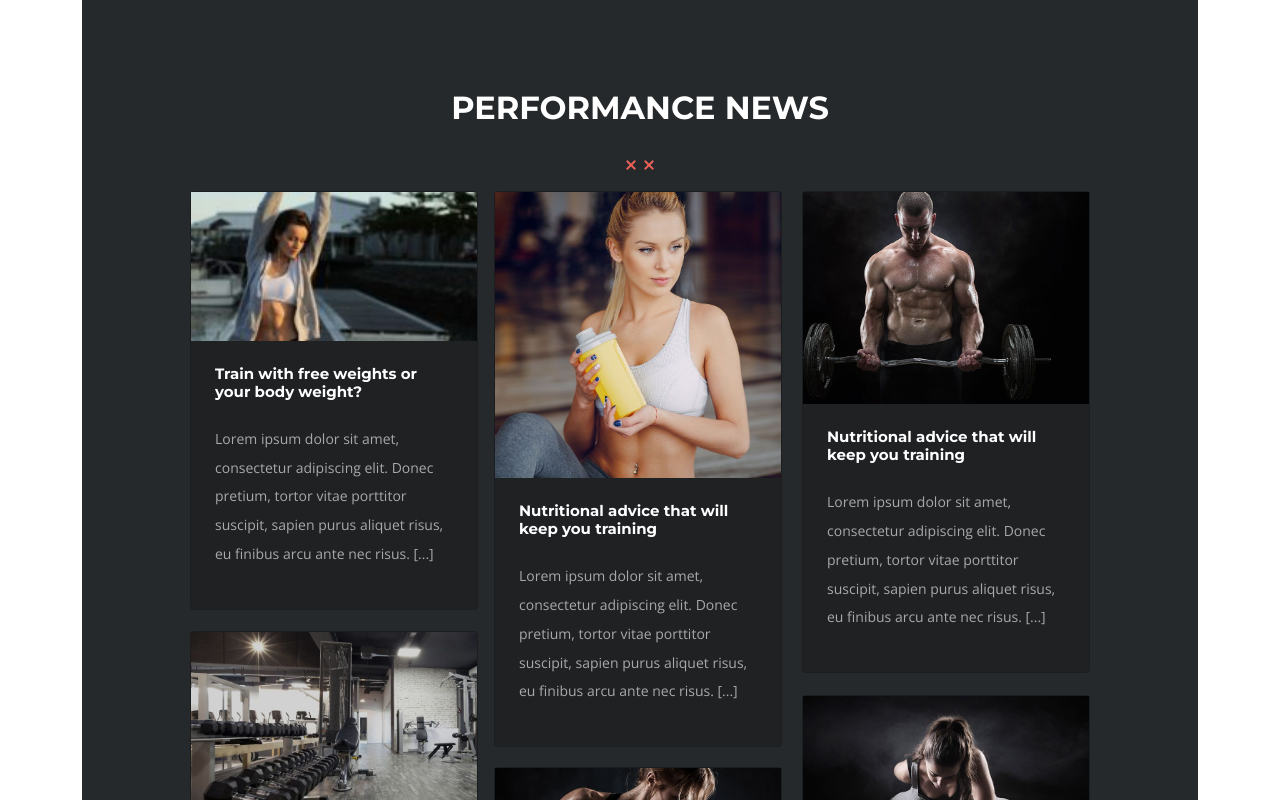
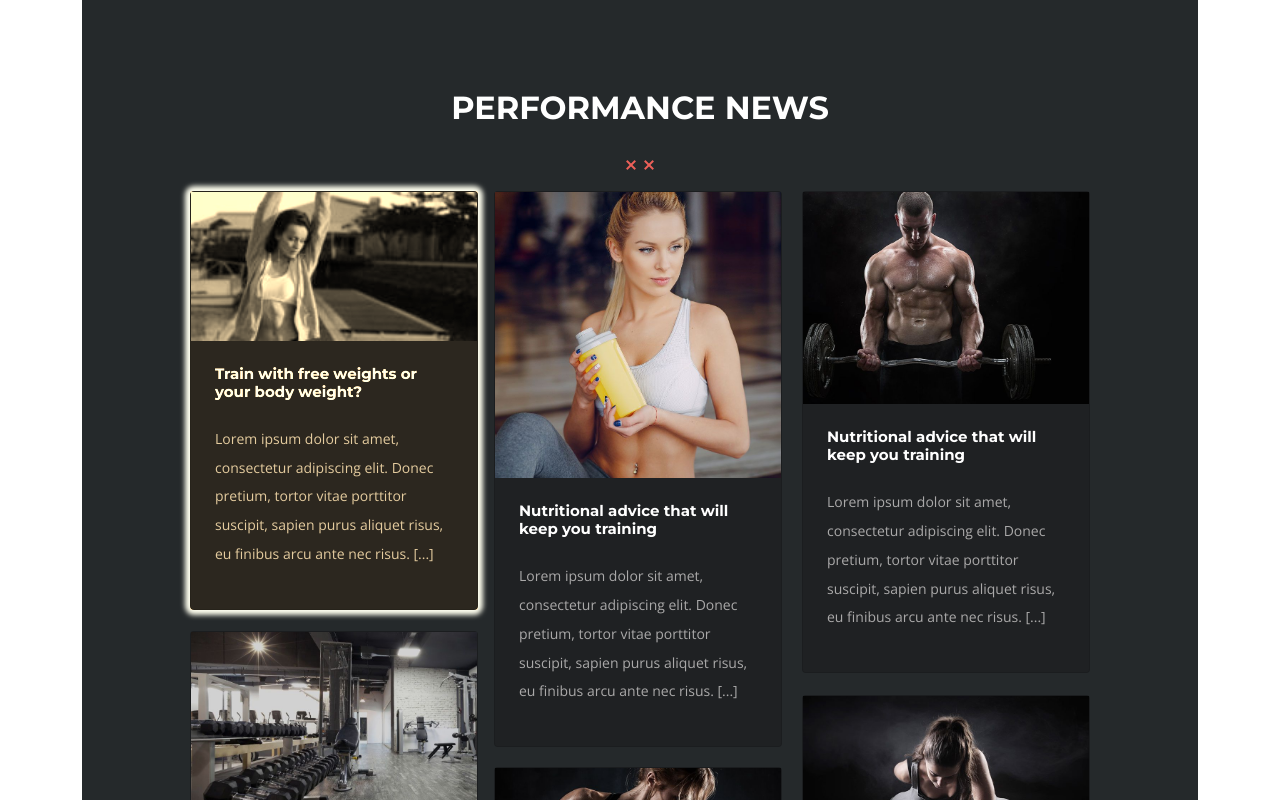
Before and after one commit to DonCode86/proj-html-vuejs, a Vue app: page / in a window 1280 px wide. In both pictures the pointer is over the element 334 px from the left and 5091 px from the top of the page. Shown: the part 4691-5491 px from the top of the page. Built offline with nearby package versions, Linux system fonts and the light colour scheme.

Commit message:
aggiunta effetti

```diff
--- a/src/components/sections/SectionNews.vue
+++ b/src/components/sections/SectionNews.vue
@@ -130,6 +130,12 @@ export default {}
     background-color: var(--secondary-color);
   }
 
+  .card:hover {
+    cursor: pointer;
+    box-shadow: 0 0 5px 5px rgb(255, 255, 255);
+    filter: sepia(100%);
+  }
+
   .card-2 {
     left: 19rem;
   }
--- a/src/components/sections/SectionResults.vue
+++ b/src/components/sections/SectionResults.vue
@@ -84,8 +84,8 @@ export default {}
   }
 
   .col-6:hover {
-    transform: scale(1.1);
-    box-shadow: 0 0 10px 10px white;
+    transform: scale(1.05);
+    box-shadow: 0 0 5px 5px white;
     cursor: pointer;
   }
 
```
